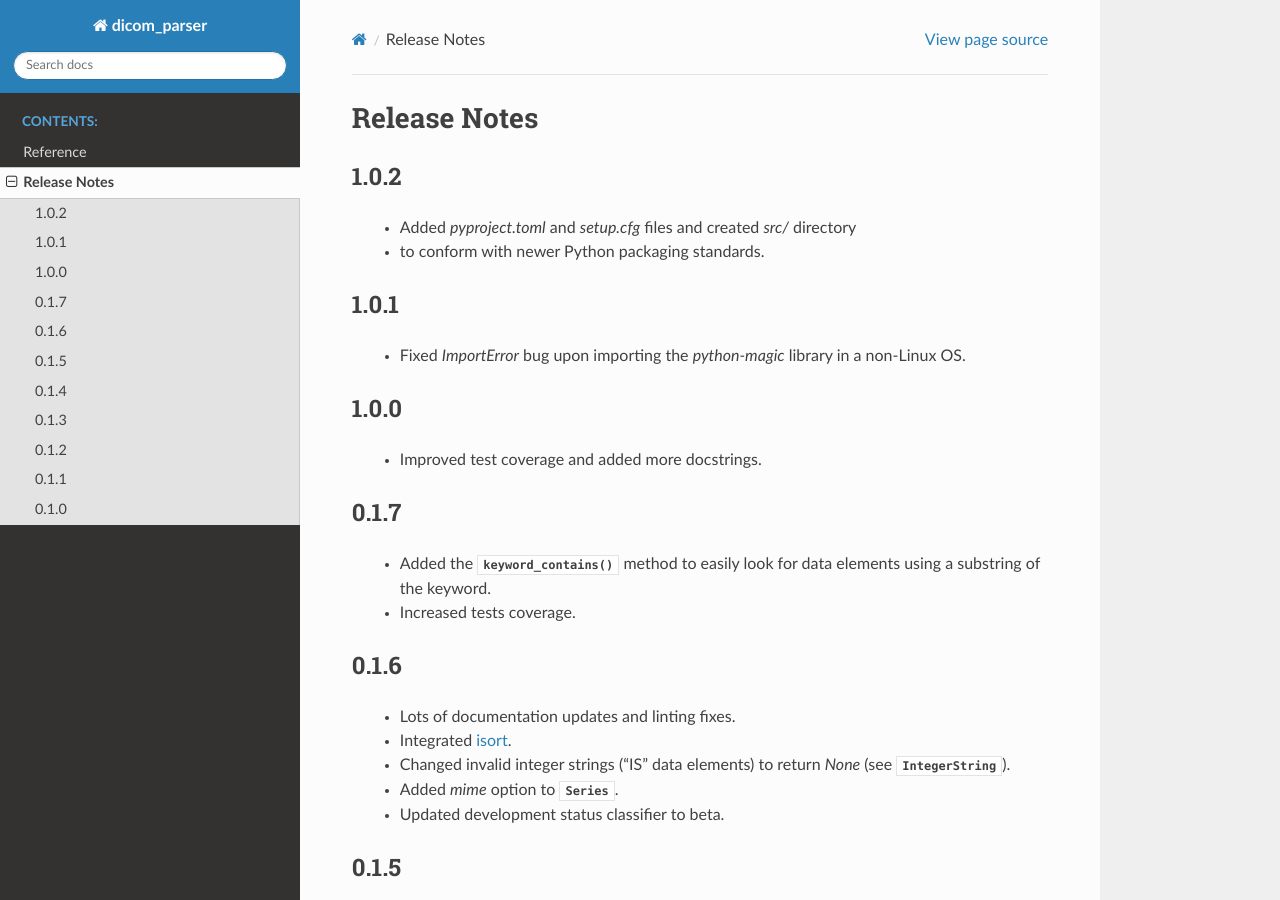
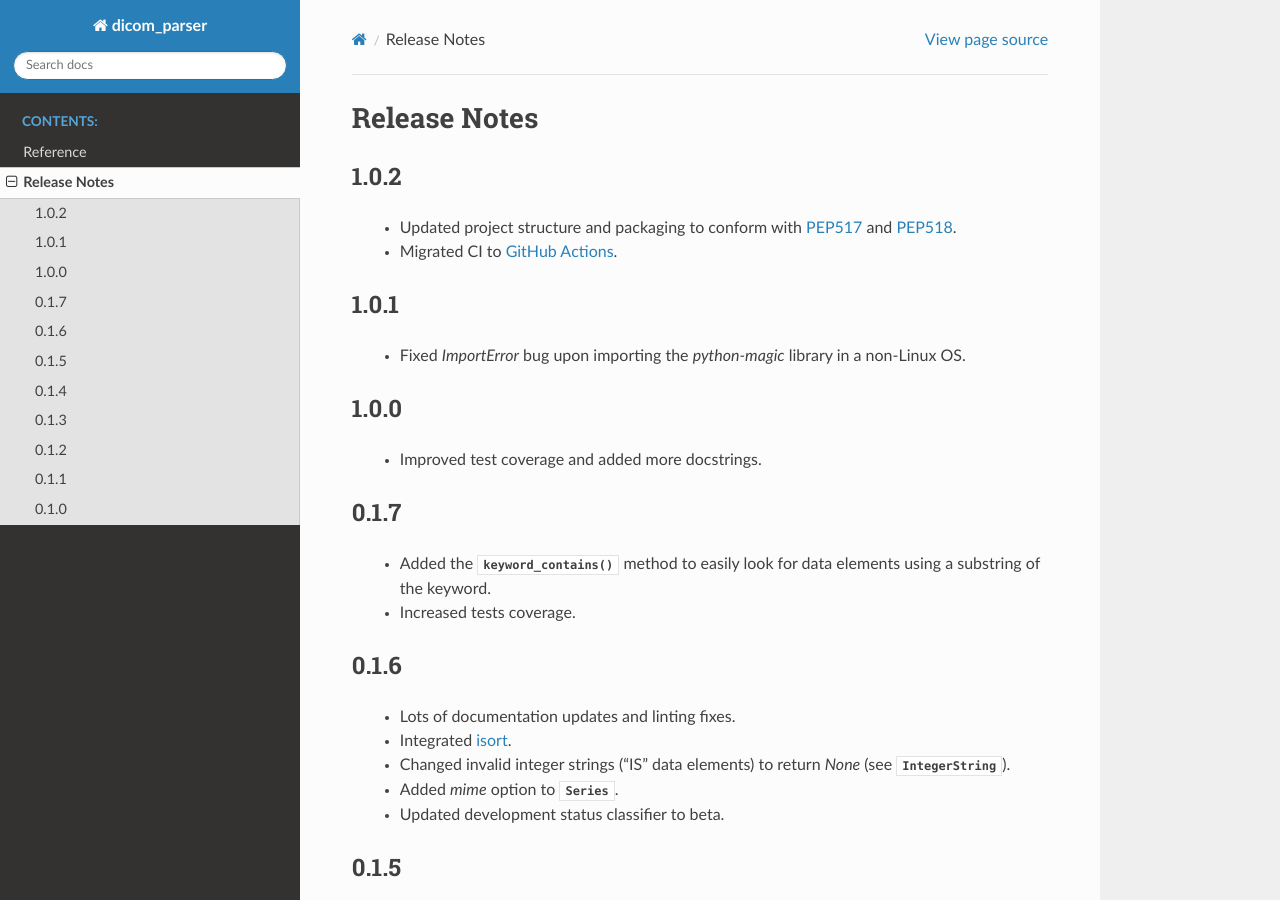
Before and after one commit to open-dicom/dicom_parser, a Sphinx documentation site: the page built from docs/release_notes.rst, in a window 1280 px wide and 900 px high. Built offline with Sphinx 7.4.7 and the Read the Docs theme 2.0.0, drawn with Linux system fonts in a browser that asks for light colours; pages that are not in the unit, such as notebooks, are missing from menus.

Commit message:
Fixed release notes after last merge to master.

```diff
--- a/docs/release_notes.rst
+++ b/docs/release_notes.rst
@@ -3,8 +3,9 @@ Release Notes
 
 1.0.2
 -----
-  * Added *pyproject.toml* and *setup.cfg* files and created *src/* directory
-  * to conform with newer Python packaging standards.
+  * Updated project structure and packaging to conform with PEP517_ and
+    PEP518_.
+  * Migrated CI to `GitHub Actions`_.
 
 1.0.1
 -----
@@ -120,12 +121,25 @@ First release!
     :class:`~dicom_parser.utils.siemens.csa.header.CsaHeader` class.
 
 
-.. _CSA Headers: https://nipy.org/nibabel/dicom/siemens_csa.html
-.. _dcm2niix: https://github.com/rordenlab/dcm2niix
-.. _django_dicom: https://github.com/TheLabbingProject/django_dicom
-.. _isort: https://pycqa.github.io/isort/
-.. _NIfTI: https://nifti.nimh.nih.gov/
-.. _pydicom: https://github.com/pydicom/pydicom
-.. _Siemens mosaic: https://nipy.org/nibabel/dicom/dicom_mosaic.html
+.. _CSA Headers:
+   https://nipy.org/nibabel/dicom/siemens_csa.html
+.. _dcm2niix:
+   https://github.com/rordenlab/dcm2niix
+.. _django_dicom:
+   https://github.com/TheLabbingProject/django_dicom
+.. _GitHub Actions:
+   https://github.com/ZviBaratz/dicom_parser/actions/workflows/tests.yml
+.. _isort:
+   https://pycqa.github.io/isort/
+.. _NIfTI:
+   https://nifti.nimh.nih.gov/
+.. _PEP517:
+   https://www.python.org/dev/peps/pep-0517/
+.. _PEP518:
+   https://www.python.org/dev/peps/pep-0518/
+.. _pydicom:
+   https://github.com/pydicom/pydicom
+.. _Siemens mosaic:
+   https://nipy.org/nibabel/dicom/dicom_mosaic.html
 .. _value-representation (VR):
    http://dicom.nema.org/medical/dicom/current/output/chtml/part05/sect_6.2.html
```
